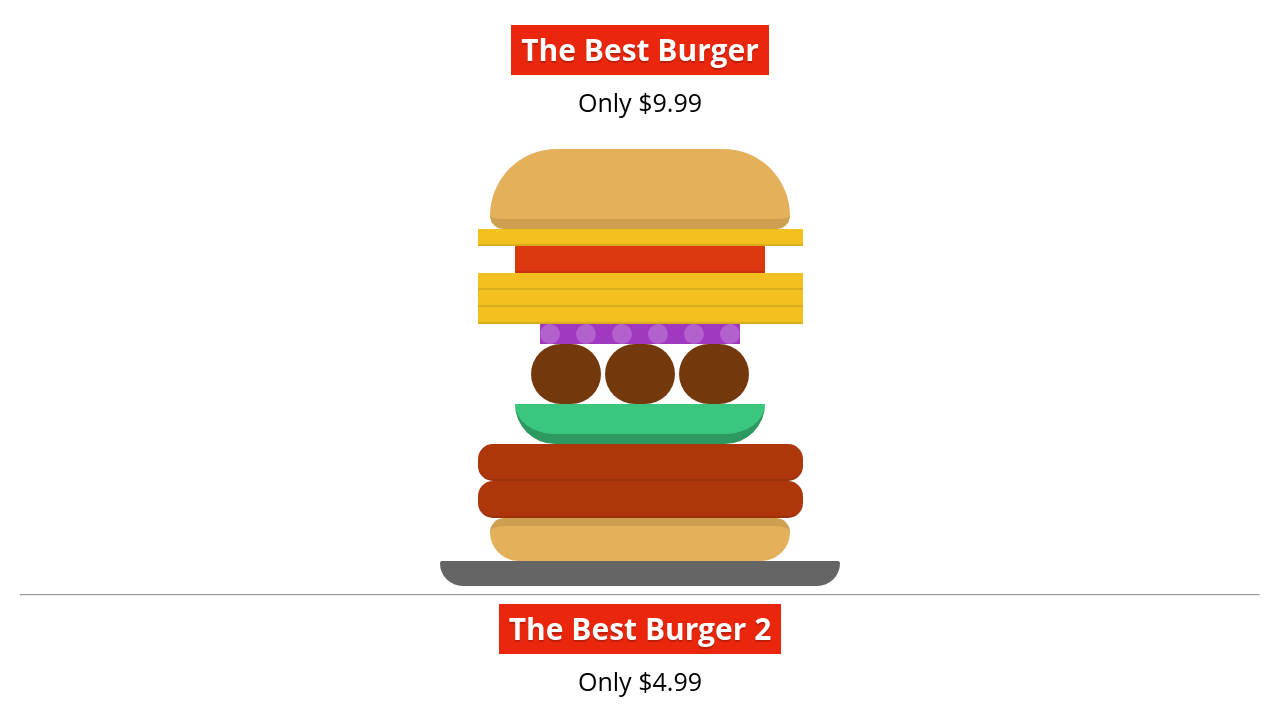
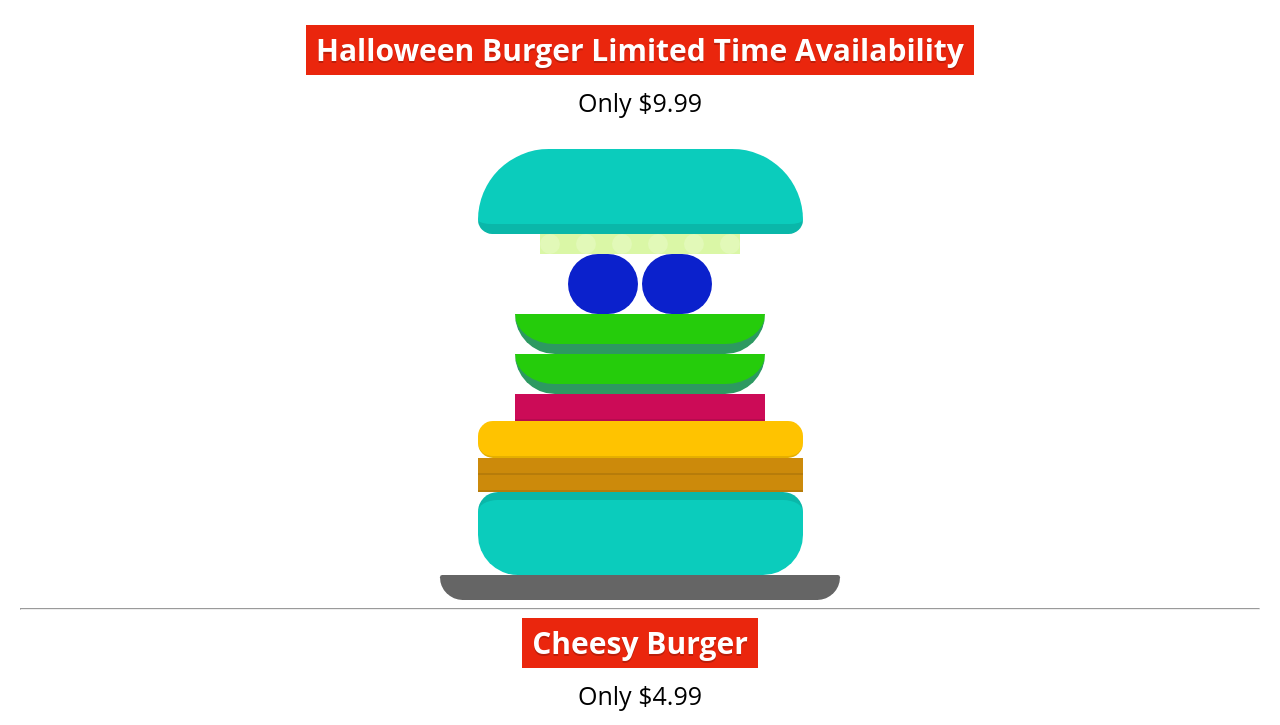
Before and after one commit to aneezas/lab6, a plain HTML site: page index.html in a window 1280 px wide. Shown: the top 725 px of the page. Drawn offline with Linux system fonts and the light colour scheme.

Commit message:
Updates to Lab6
Updated according to assignment

```diff
--- a/index.html
+++ b/index.html
@@ -6,7 +6,7 @@
   </head>
   <body>
 
-    <h1>The Best Burger</h1>
+    <h1>Halloween Burger Limited Time Availability </h1>
     <h2>Only $9.99</h2>
 
     <!--
@@ -16,26 +16,22 @@
 
     <div class="burger">
       <div class="bun-top"></div>
-      <div class="cheese"></div>
-      <div class="tomato"></div>
-      <div class="cheese"></div>
-      <div class="cheese"></div>
-      <div class="cheese"></div>
       <div class="onion"></div>
       <div class="meatball"></div>
       <div class="meatball"></div>
-      <div class="meatball"></div>
       <div class="pickle"></div>
+      <div class="pickle"></div>
+      <div class="tomato"></div>
       <div class="patty"></div>
-      <div class="patty"></div>
+      <div class="cheese"></div>
+      <div class="cheese"></div>
       <div class="bun-bottom"></div>
       <div class="plate"></div>
     </div>
 
 <hr>
- <h1>The Best Burger 2</h1>
+ <h1>Cheesy Burger</h1>
     <h2>Only $4.99</h2>
-
 <div class="burger2">
       <div class="bun-top2"></div>
       <div class="tomato2"></div>
--- a/ingredients.css
+++ b/ingredients.css
@@ -2,9 +2,9 @@
 /* CSS Document */
 
 .bun-top {
-  height: 70px;
-  width: 60%;
-  background: #e5b05a;
+  height: 75px;
+  width: 65%;
+  background: #0bccbc;
   border-radius: 100px 100px 20px 20px;
   border-bottom: solid 10px rgba(0,0,0,.1);
 }
@@ -12,21 +12,21 @@
 .cheese {
   height: 15px;
   width: 65%;
-  background: #f2c120;
+  background: #cc8a0b;
   border-bottom: solid 2px rgba(0,0,0,.1);
 }
 
 .tomato {
   height: 25px;
   width: 50%;
-  background-color: #dd3710;
+  background-color: #cc0b57;
   border-bottom: solid 2px rgba(0,0,0,.1);
 }
 
 .meatball {
   height: 60px;
   width: 70px;
-  background: #74380d;
+  background: #0b21cc;
   border-radius: 50px;
   display: inline-block;
   vertical-align: top;
@@ -35,7 +35,7 @@
 .patty {
   height: 35px;
   width: 65%;
-  background: #ad370b;
+  background: #FFC300;
   border-radius: 15px;
   border-bottom: solid 2px rgba(0,0,0,.1);
 }
@@ -43,21 +43,21 @@
 .pickle {
   height: 30px;
   width: 50%;
-  background: #3ac67d;
+  background: #25cc0b;
   border-radius: 0 0 100px 100px;
   border-bottom: solid 10px #2d9961;
 }
 
 .onion {
   width: 40%;
-  background-color: #a039bf;
+  background-color: #DAF7A6;
   border-top: dotted 20px rgba(255,255,255,.2);
 }
 
 .bun-bottom {
-  height: 35px;
-  width: 60%;
-  background: #e5b05a;
+  height: 75px;
+  width: 65%;
+  background: #0bccbc;
   border-radius: 20px 20px 40px 40px;
   border-top: solid 8px rgba(0,0,0,.1)
 }
```
